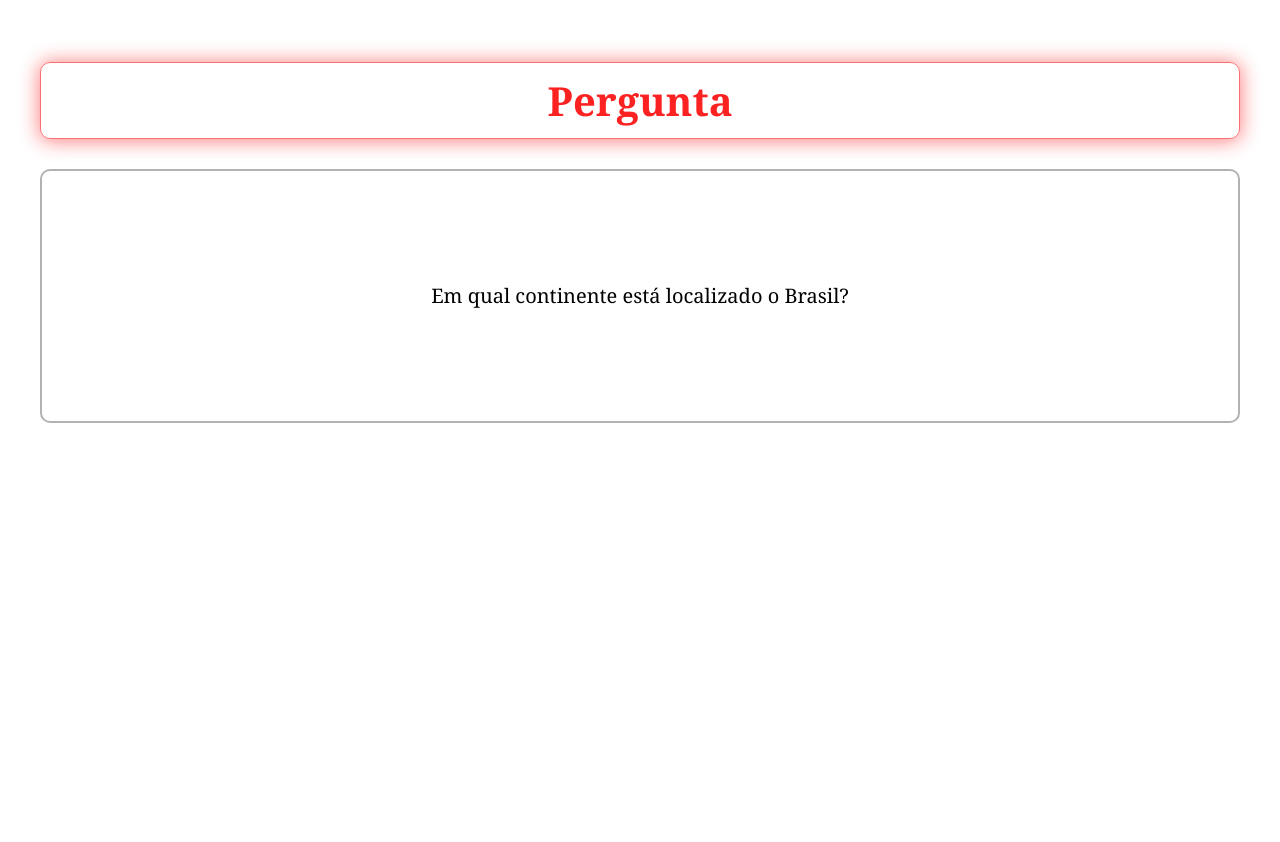
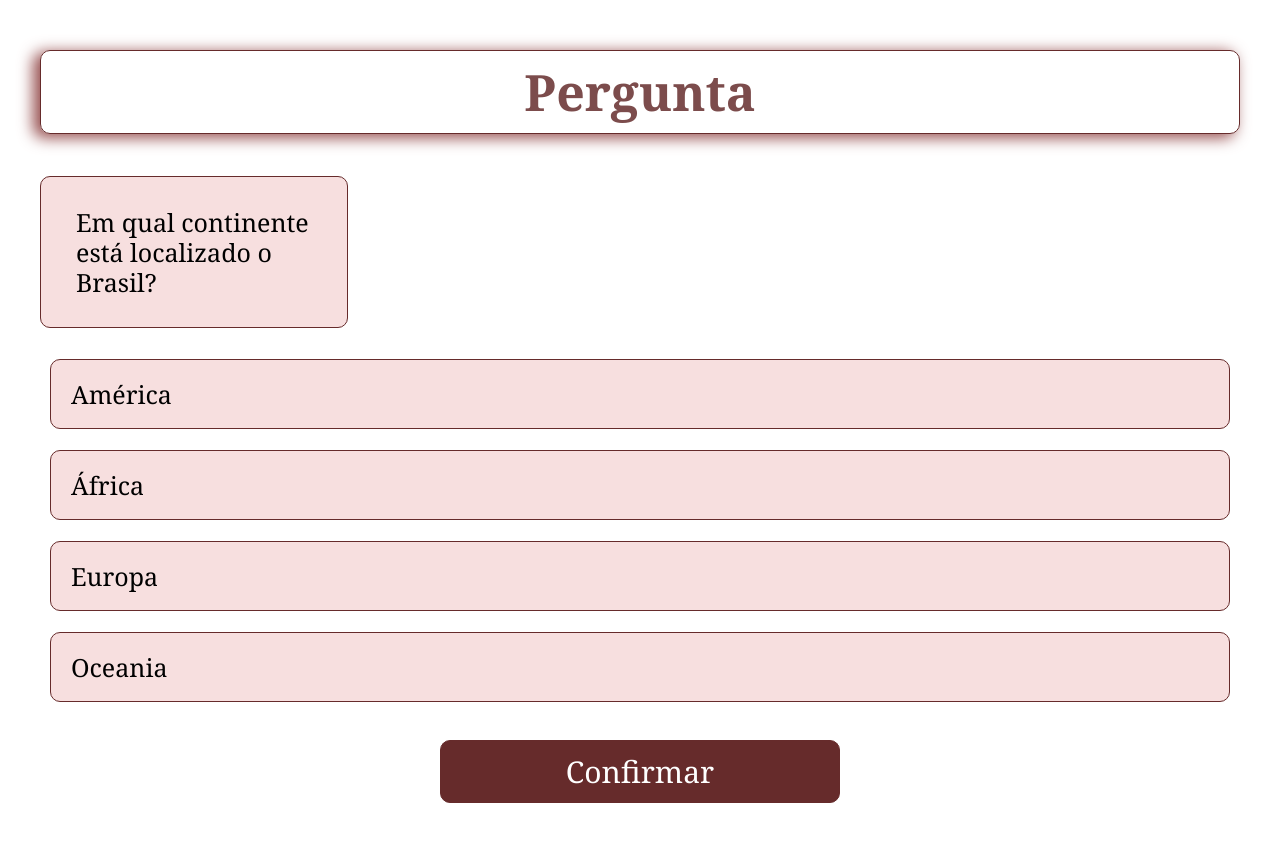
Before and after one commit to JuliaPeixerr/Security-Kids-App, an Angular app: page / in a window 1280 px wide. Shown: the top 842 px of the page. Before the commit the page ends 800 px from the top, so only its background shows below. Built offline with nearby package versions, Linux system fonts and the light colour scheme.

Commit message:
✨Terminando o layout da tela de perguntas

```diff
--- a/src/app/components/question-page/question-page.component.html
+++ b/src/app/components/question-page/question-page.component.html
@@ -3,6 +3,17 @@
         <h2 class="title">Pergunta</h2>
     </div>
     <div class="question-container">
-        Em qual continente está localizado o Brasil?
+        <h4 class="question">
+            Em qual continente está localizado o Brasil?
+        </h4>
+    </div>
+    <div class="answer-container">
+        <div class="answer"><h5>América</h5></div> <!-- *ngfor as quatro divs -->
+        <div class="answer"><h5>África</h5></div>
+        <div class="answer"><h5>Europa</h5></div>
+        <div class="answer"><h5>Oceania</h5></div>
+    </div>
+    <div class="confirm-container">
+        <button class="confirm">Confirmar</button>
     </div>
 </div>
--- a/src/app/components/question-page/question-page.component.scss
+++ b/src/app/components/question-page/question-page.component.scss
@@ -4,13 +4,13 @@
     gap: 10px;
 
     .title-container {
-        border: 1px solid rgb(250, 112, 112);
-        box-shadow: 0px 1px 20px 1px #fd8080;
+        border: 1px solid rgb(102, 43, 43);
+        box-shadow: -6px 3px 15px 1px #975050;
         border-radius: 10px;
 
         .title {
-            color: rgb(252, 34, 34);
-            font-size: 40px;
+            color: rgb(124, 76, 76);
+            font-size: 50px;
             display: flex;
             font-weight: 600;
             justify-content: center;
@@ -18,14 +18,56 @@
     }
 
     .question-container {
+        margin-top: 25px;
         padding: 25px;
-        font-size: 20px;
-        border: 2px solid rgb(179, 177, 177);
+        border: 1px solid rgb(102, 43, 43);
         border-radius: 10px;
+        height: 100px;
+        display: flex;
+        width: 256px;
+        justify-content: center;
+        align-items: center;
+        background: rgb(247, 223, 223);
+
+        .question {
+            font-size: 25px;
+            line-height: 30px;
+            font-weight: 500;
+        }
+    }
+
+    .answer-container {
+        display: flex;
+        flex-direction: column;
+        flex-wrap: wrap;
+        gap: 7px;
+        justify-content: center;
+
+        .answer {
+            border: 1px solid rgb(102, 43, 43);
+            background: rgb(247, 223, 223);
+            border-radius: 10px;
+            padding: 10px;
+
+            h5 {
+                font-weight: 500;
+                font-size: 25px;
+            }
+        }
+    }
+
+    .confirm-container {
         display: flex;
         justify-content: center;
-        min-height: 200px;
-        align-items: center;
-        line-height: 30px;
+
+        .confirm {
+            border: 1px solid rgb(102, 43, 43);
+            background-color: rgb(102, 43, 43);
+            color: white;
+            font-size: 30px;
+            padding: 10px;
+            width: 400px;
+            border-radius: 10px;
+        }
     }
 }
--- a/src/styles.scss
+++ b/src/styles.scss
@@ -1,5 +1,5 @@
 * {
-    margin: 10px 10px;
+    margin: 7px 10px;
     padding: 0;
     font-family: Georgia, 'Times New Roman', Times, serif;
 }
```
